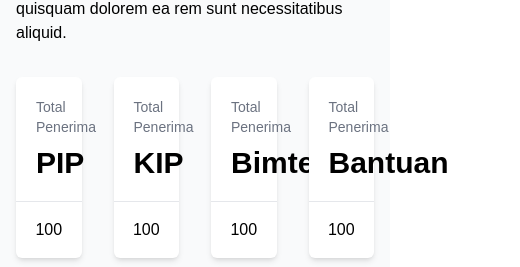
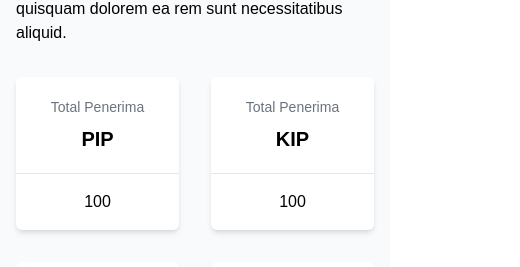
Before and after one commit to arayhan/aflowz-dc-web-demo, a React (Create React App) app: page /sekolah/sdn-1-depok in a window 390 px wide. Shown: the part 551-818 px from the top of the page, 520 px wide, since content can reach past the window. Built offline with nearby package versions, Linux system fonts and the light colour scheme.

Commit message:
chore: handle responsive

```diff
--- a/src/pages/Sekolah/Sekolah.jsx
+++ b/src/pages/Sekolah/Sekolah.jsx
@@ -35,32 +35,32 @@ const Sekolah = () => {
                 ea rem sunt necessitatibus aliquid.
               </p>
             </div>
-            <div className="grid grid-cols-4 gap-8">
+            <div className="grid grid-cols-2 lg:grid-cols-4 gap-8">
               <div className="bg-white shadow-md rounded-md text-center">
                 <div className="space-y-2 border-b p-5">
                   <div className="text-sm text-gray-500">Total Penerima</div>
-                  <div className="text-3xl font-semibold">PIP</div>
+                  <div className="text-xl md:text-3xl font-semibold">PIP</div>
                 </div>
                 <div className="p-4">100</div>
               </div>
               <div className="bg-white shadow-md rounded-md text-center">
                 <div className="space-y-2 border-b p-5">
                   <div className="text-sm text-gray-500">Total Penerima</div>
-                  <div className="text-3xl font-semibold">KIP</div>
+                  <div className="text-xl md:text-3xl font-semibold">KIP</div>
                 </div>
                 <div className="p-4">100</div>
               </div>
               <div className="bg-white shadow-md rounded-md text-center">
                 <div className="space-y-2 border-b p-5">
                   <div className="text-sm text-gray-500">Total Penerima</div>
-                  <div className="text-3xl font-semibold">Bimtek</div>
+                  <div className="text-xl md:text-3xl font-semibold">Bimtek</div>
                 </div>
                 <div className="p-4">100</div>
               </div>
               <div className="bg-white shadow-md rounded-md text-center">
                 <div className="space-y-2 border-b p-5">
                   <div className="text-sm text-gray-500">Total Penerima</div>
-                  <div className="text-3xl font-semibold">Bantuan</div>
+                  <div className="text-xl md:text-3xl font-semibold">Bantuan</div>
                 </div>
                 <div className="p-4">100</div>
               </div>
@@ -76,7 +76,7 @@ const Sekolah = () => {
                 <option value="2019">2019</option>
               </select>
             </div>
-            <div>
+            <div className="overflow-x-scroll">
               <Table />
             </div>
           </div>
```
